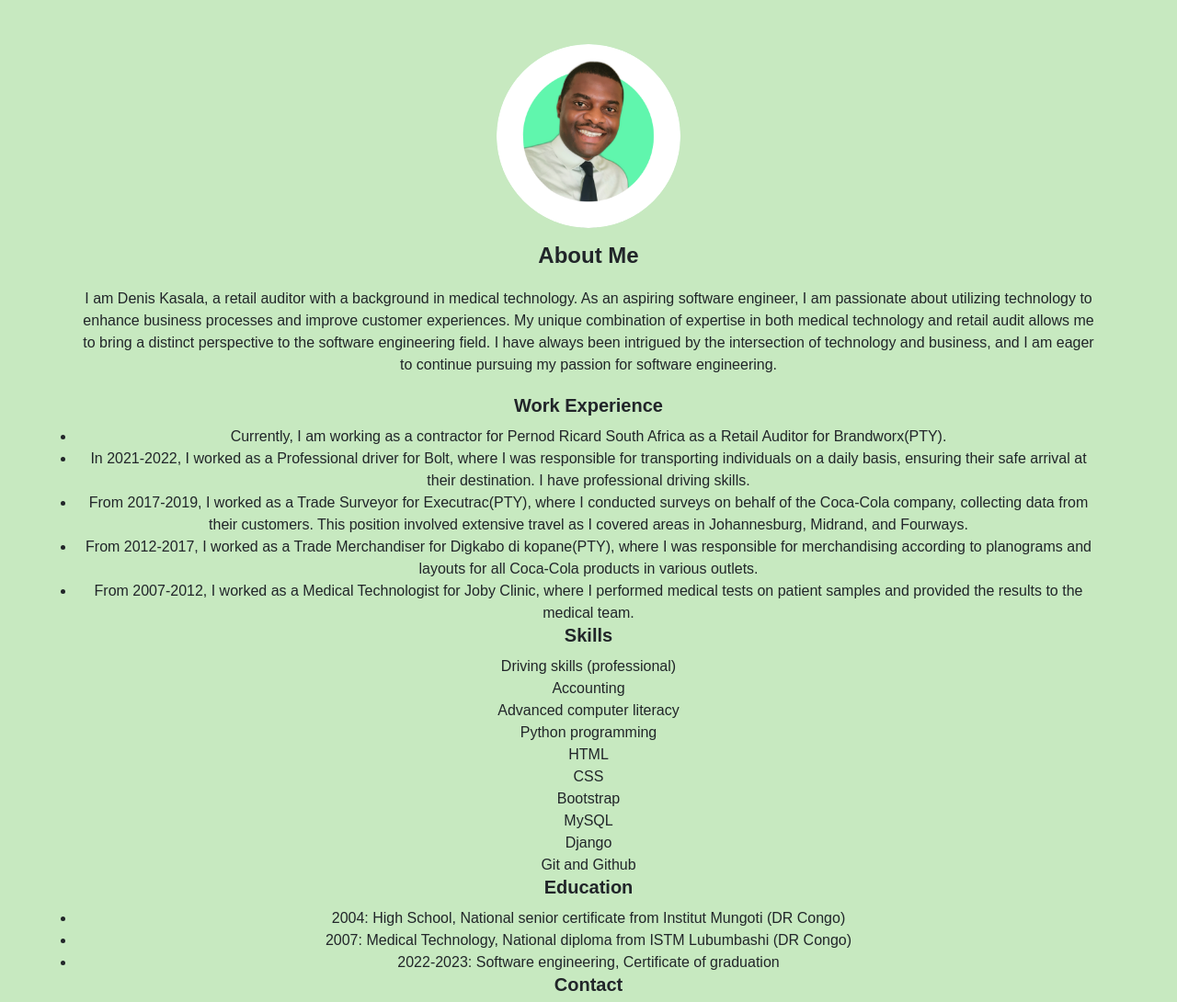
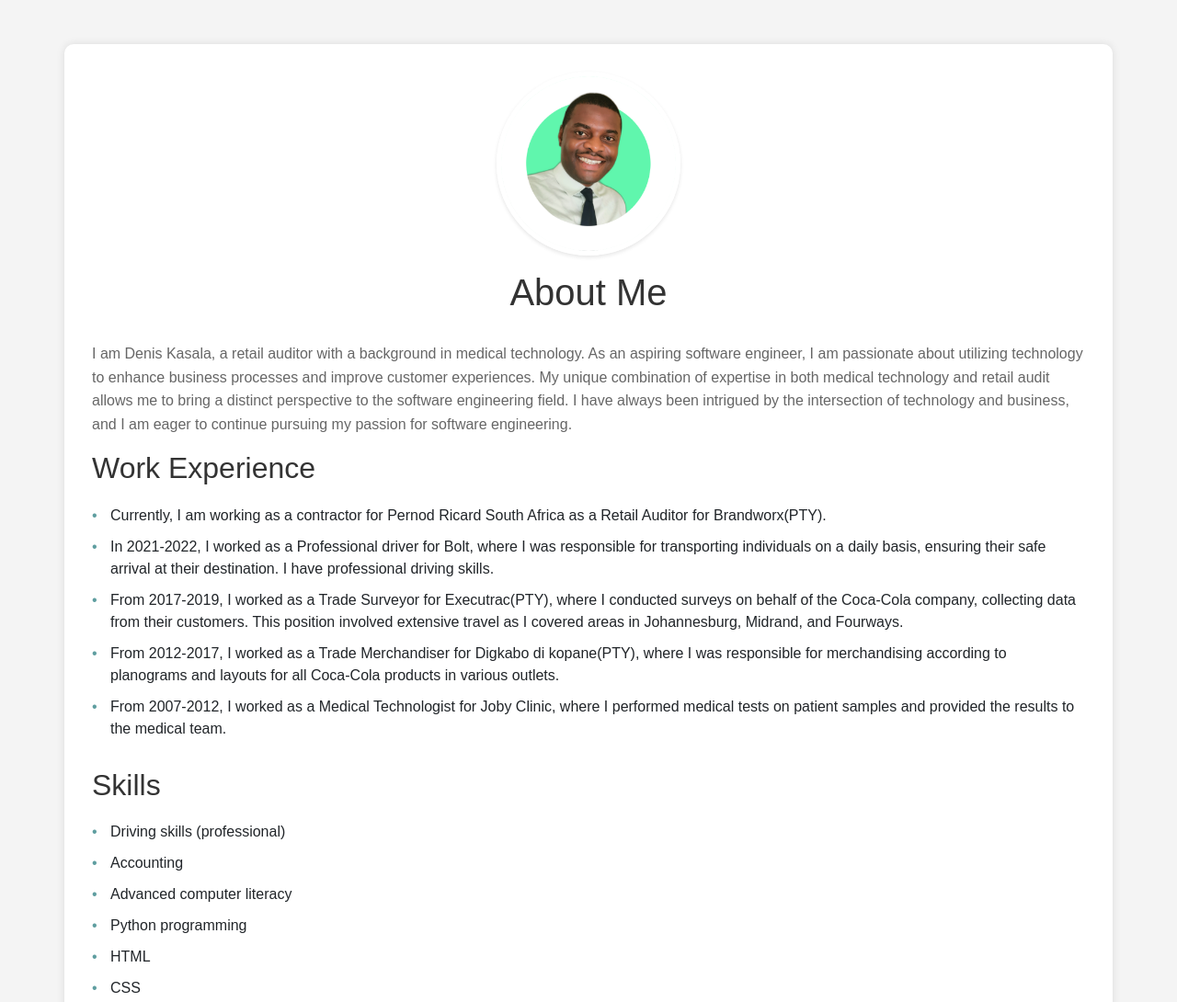
Before and after one commit to TDKasala/MyCV, a plain HTML site: page index.html in a window 1280 px wide. Shown: the top 1090 px of the page at 92% size. Drawn offline with nearby package versions, Linux system fonts and the light colour scheme.

Commit message:
Update style.css

```diff
--- a/style.css
+++ b/style.css
@@ -1,60 +1,83 @@
-
-/* Reset default margin and padding */
-body, h1, h2, p, ul {
-  margin: 0;
-  padding: 0;
+/* Add some general styling */
+body {
+    font-family: Arial, sans-serif;
+    background-color: #f4f4f4;
+    margin: 0;
+    padding: 0;
 }
 
-/* Set a base font size and family */
-body {
-  font-size: 16px;
-  font-family: Arial, sans-serif;
-  text-align: center;
-  background-color: #c7e9c0;
+.container {
+    background-color: #ffffff;
+    padding: 30px;
+    box-shadow: 0 0 10px rgba(0, 0, 0, 0.1);
+    border-radius: 10px;
+    margin: 50px auto;
 }
 
-/* Apply general styles to headings */
-h1, h2 {
-  font-weight: bold;
+/* Style the header section */
+.text-center {
+    margin-bottom: 30px;
 }
 
-h1 {
-  font-size: 24px;
-  margin-bottom: 20px;
+/* Style the image */
+.img-fluid {
+    border: 5px solid #ffffff;
+    box-shadow: 0 2px 4px rgba(0, 0, 0, 0.1);
 }
 
-h2 {
-  font-size: 20px;
-  margin-bottom: 10px;
+/* Style headings */
+h1, h2 {
+    color: #333333;
+    margin-bottom: 20px;
 }
 
-/* Apply styles to paragraphs */
+/* Style paragraphs */
 p {
-  margin-bottom: 20px;
-  line-height: 1.5;
+    color: #666666;
+    line-height: 1.6;
 }
 
-/* Style the main image */
-img {
-  max-width: 30%;
-  height: auto;
-  margin-bottom: 20px;
+/* Style the unordered list */
+ul {
+    list-style-type: none;
+    padding-left: 0;
+    margin-bottom: 30px;
 }
 
-/* Style the title */
-.title {
-  font-weight: bold;
-  font-size: 1.5em;
-  margin: 20px;
-  text-align: center;
+ul li {
+    position: relative;
+    padding-left: 20px;
+    margin-bottom: 10px;
 }
 
-/* Apply hover effect to links */
-a:hover {
-  text-decoration: underline;
+ul li::before {
+    content: "\2022";
+    position: absolute;
+    left: 0;
+    color: #5f9ea0;
 }
 
-img:hover {
-  transform: scale(1.1);
-  transition: transform 0.3s ease;
+/* Style links */
+a {
+    color: #007bff;
+    text-decoration: none;
 }
+
+a:hover {
+    text-decoration: underline;
+}
+
+/* Contact details */
+.contact-details {
+    margin-top: 30px;
+    padding-top: 20px;
+    border-top: 1px solid #ccc;
+}
+
+/* Media query for responsiveness */
+@media (max-width: 768px) {
+    .container {
+        padding: 20px;
+        margin: 20px auto;
+    }
+}
```
